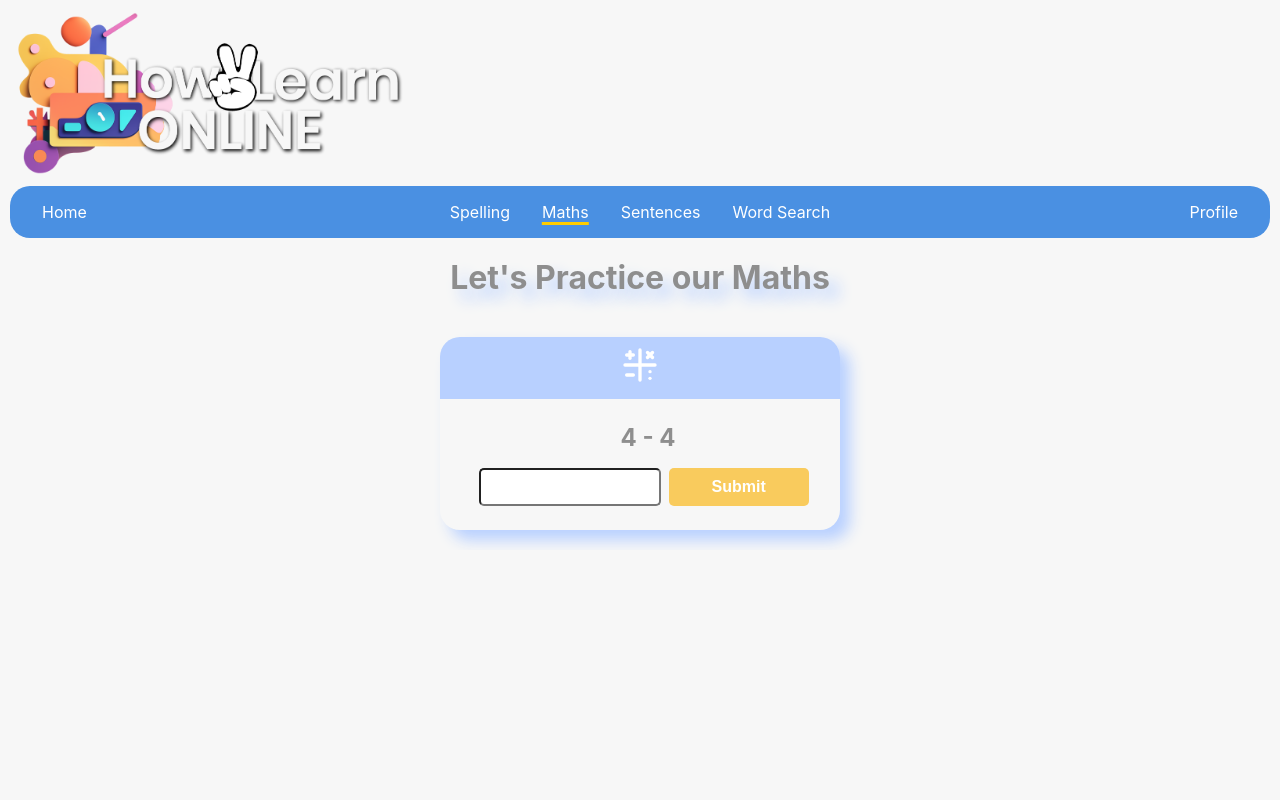
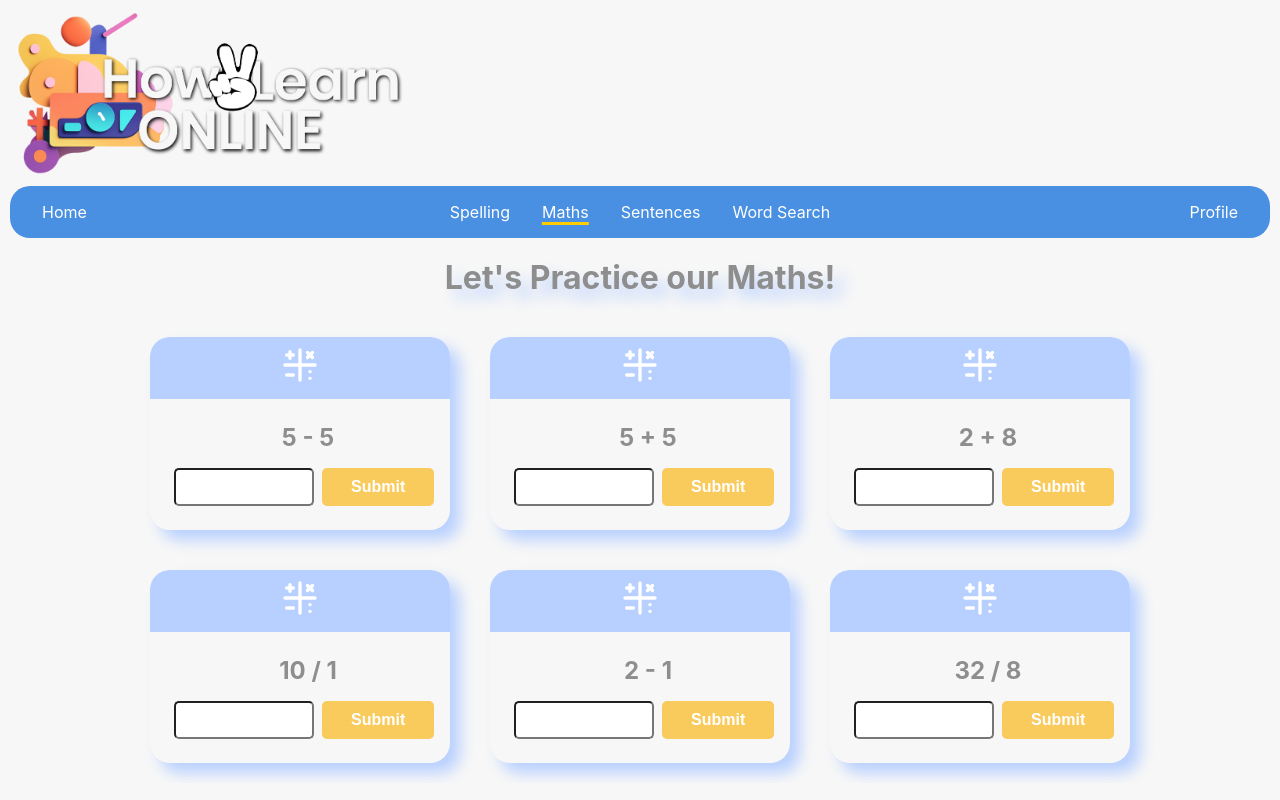
Before and after one commit to jay-parkin/spelling-words-vitereact, a React (Vite) app: page /maths in a window 1280 px wide. Built offline with nearby package versions, Linux system fonts and the light colour scheme.

Commit message:
Questions are layed out in rows of cards

```diff
--- a/src/components/MathsCard.jsx
+++ b/src/components/MathsCard.jsx
@@ -6,9 +6,10 @@ import Button from "react-bootstrap/Button";
 import "../styles/MathsPage.css";
 
 export default function MathsCard(props) {
-  const { equation, answer, onNextEquation } = props;
+  const { equation, answer, onDelete } = props;
   // Local state to manage input field disabled state
   const [inputValue, setInputValue] = useState("");
+  const [isFocused, setIsFocused] = useState(false);
 
   // Function to handle input changes
   const handleInputChange = (e) => {
@@ -20,14 +21,21 @@ export default function MathsCard(props) {
     const isCorrect = parseInt(inputValue.trim()) === answer;
 
     if (isCorrect) {
-      onNextEquation();
+      onDelete();
     }
 
     setInputValue(""); // Clear the input field
   };
 
+  // Function to handle key down events
+  const handleKeyDown = (e) => {
+    if (isFocused && e.key === "Enter") {
+      e.preventDefault(); // Prevent default behavior of the Enter key
+      handleNextEquation(); // Submit the answer
+    }
+  };
+
   return (
-    <div className="maths-body">
     <div className="maths-card-container">
       <div className="maths-card-header">
         <TbMathSymbols size={40} color="white" />
@@ -41,6 +49,9 @@ export default function MathsCard(props) {
             className="maths-form-input"
             value={inputValue} // Bind value to the input field
             onChange={handleInputChange} // Handle input changes
+            onKeyDown={handleKeyDown} // Listen for key presses
+            onFocus={() => setIsFocused(true)} // Set focus state to true
+            onBlur={() => setIsFocused(false)} // Set focus state to false
             autoComplete="off"
             autoCorrect="off" // Disable auto-correct
             placeholder="" // Adding a placeholder might also help
@@ -56,6 +67,5 @@ export default function MathsCard(props) {
         </div>
       </div>
     </div>
-    </div>
   );
 }
--- a/src/components/MathsQuestions.jsx
+++ b/src/components/MathsQuestions.jsx
@@ -1,14 +1,19 @@
 import { useState, useEffect } from "react";
 import MathsCard from "./MathsCard"; // Ensure this matches the exported name
 
-const TOTAL_EQUATIONS = 10;
+const TOTAL_EQUATIONS = 30;
+const QUESTIONS_PER_PAGE = 6;
 
 export default function MathsQuestions() {
-  const [currentEquation, setCurrentEquation] = useState("");
-  const [currentAnswer, setCurrentAnswer] = useState(0);
+  // Array to hold all questions
+  const [questions, setQuestions] = useState([]);
+  const [displayedQuestions, setDisplayedQuestions] = useState([]);
+  const [finished, setFinished] = useState(false);
+
+  let idCounter = 0;
 
   // Function to generate random equations and answers
-  const generateRandomEquation = () => {
+  const generateRandomEquation = (id) => {
     const operators = ["+", "-", "*", "/"];
     const operator = operators[Math.floor(Math.random() * operators.length)];
     const num1 = Math.floor(Math.random() * 10) + 1;
@@ -16,7 +21,7 @@ export default function MathsQuestions() {
     let equation;
     let answer;
 
-    // Construct equation string and compute the answer
+    // Construct equation string and get the answer
     switch (operator) {
       case "+":
         equation = `${num1} + ${num2}`;
@@ -38,22 +43,62 @@ export default function MathsQuestions() {
         break;
     }
 
-    setCurrentEquation(equation);
-    setCurrentAnswer(answer);
+    // Return an object with the equation, answer, and unique id
+    return { id, equation, answer };
   };
 
-  // Run when the component first loads to generate the first equation
+  // Generate all questions with unique IDs
+  const generateAllQuestions = () => {
+    const newQuestions = Array.from({ length: TOTAL_EQUATIONS }, () =>
+      generateRandomEquation(idCounter++)
+    );
+
+    console.log("All questions generated:", newQuestions);
+    setQuestions(newQuestions);
+    setDisplayedQuestions(newQuestions.slice(0, QUESTIONS_PER_PAGE));
+  };
+
+  // Run when the component first loads to generate the questions
   useEffect(() => {
-    generateRandomEquation();
+    generateAllQuestions();
   }, []);
 
+  // Method to delete (remove) a question based on its ID
+  const deleteQuestion = (id) => {
+    // Remove the question from questions based on its id
+    const updatedQuestions = questions.filter((question) => question.id !== id);
+
+    setQuestions(updatedQuestions); // Update all questions
+
+    // If all questions are answered, mark as finished
+    if (updatedQuestions.length === 0) {
+      setFinished(true);
+    } else {
+      // Update the displayed questions based on the current questions
+      const newDisplayedQuestions = updatedQuestions.slice(
+        0,
+        QUESTIONS_PER_PAGE
+      );
+      setDisplayedQuestions(newDisplayedQuestions);
+    }
+  };
+
   return (
-    <section>
-      <MathsCard
-        equation={currentEquation}
-        answer={currentAnswer}
-        onNextEquation={generateRandomEquation}
-      />
+    <section className="maths-body">
+      {finished ? (
+        <h2>Congratulations! You've answered all questions!</h2>
+      ) : (
+        <>
+          {displayedQuestions.map((question) => (
+            <MathsCard
+              key={question.id} // Use the unique id as the key
+              equation={question.equation}
+              answer={question.answer}
+              onDelete={() => deleteQuestion(question.id)} // Pass the delete method
+            />
+          ))}
+        </>
+      )}
     </section>
   );
 }
--- a/src/pages/MathsPage.jsx
+++ b/src/pages/MathsPage.jsx
@@ -3,7 +3,7 @@ import MathsQuestions from "../components/MathsQuestions";
 export default function MathsPage() {
   return (
     <>
-      <h1 className="page-title">Let's Practice our Maths</h1>
+      <h1 className="page-title">Let's Practice our Maths!</h1>
       <MathsQuestions />
     </>
   );
--- a/src/styles/Index.css
+++ b/src/styles/Index.css
@@ -24,14 +24,13 @@ body {
   background-position: center;
   width: 100%;
   height: 100vh;
-
 }
 
 .page-title {
   color: #8e8e8e;
   text-align: center;
   font-size: 2rem;
-  margin: 20px 0;
+  margin: 20px 10px;
   text-shadow: 10px 10px 15px #b8d0ff;
 }
 
--- a/src/styles/MathsPage.css
+++ b/src/styles/MathsPage.css
@@ -1,12 +1,14 @@
 .maths-body {
   display: flex;
-  flex-direction: column;
-  align-items: center;
+  flex-wrap: wrap;
+  justify-content: center;
+  margin-left: 10px;
+  margin-right: 10px;
 }
 
 .maths-card-container {
-  width: 400px;
-  max-width: 400px;
+  width: 300px;
+  max-width: 300px;
   box-shadow: 10px 10px 15px #b8d0ff;
   border-radius: 20px;
   margin: 20px;
--- a/src/styles/SpellingPage.css
+++ b/src/styles/SpellingPage.css
@@ -2,6 +2,8 @@
   display: flex;
   flex-direction: column;
   align-items: center;
+  margin-left: 10px;
+  margin-right: 10px;
 }
 
 .spelling-card-container {
```
Lines whose indentation alone changed are shown as unchanged.
